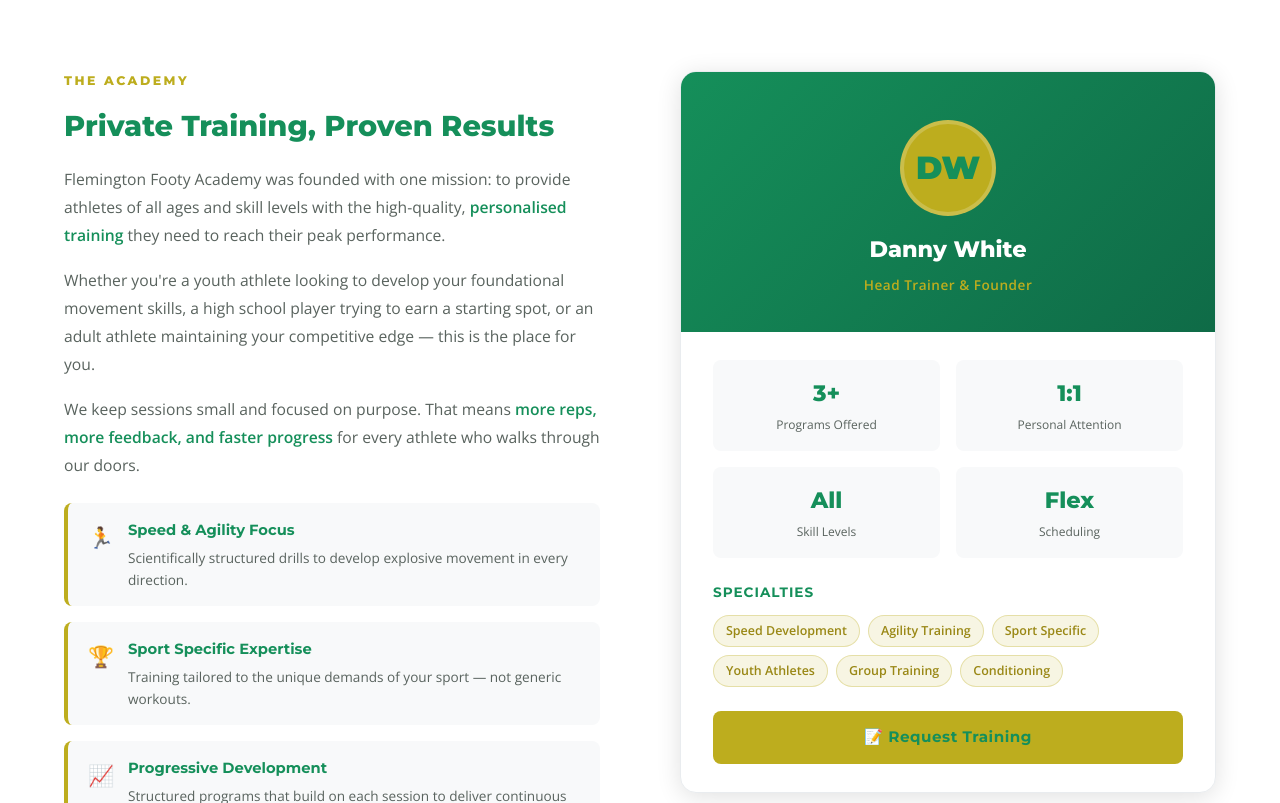
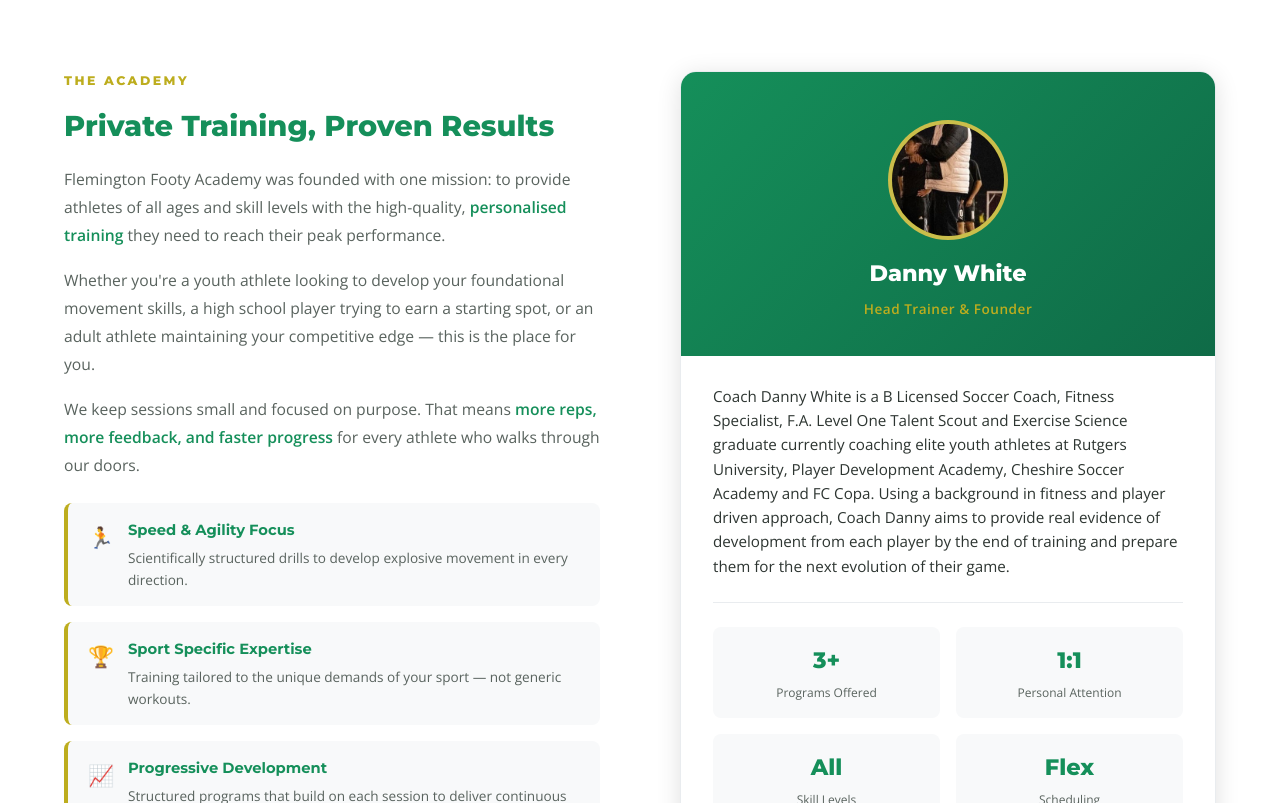
Before and after one commit to dannywhite908/flemingtonfootyacademy, a plain HTML site: page about.html in a window 1280 px wide. Shown: the part 460-1263 px from the top of the page. Drawn offline with nearby package versions, Linux system fonts and the light colour scheme.

Commit message:
Add coach profile image and bio description to about page

```diff
--- a/about.html
+++ b/about.html
@@ -119,12 +119,16 @@
         <!-- Profile Card -->
         <aside class="about-profile-card reveal" aria-label="Trainer profile">
           <div class="profile-card-header">
-            <div class="profile-avatar" aria-label="Trainer initials: DW">DW</div>
+            <img src="images/danny-white-profile.jpeg" alt="Coach Danny White" class="profile-avatar" />
             <div class="profile-name">Danny White</div>
             <div class="profile-role">Head Trainer &amp; Founder</div>
           </div>
 
           <div class="profile-card-body">
+            <div class="profile-bio">
+              <p>Coach Danny White is a B Licensed Soccer Coach, Fitness Specialist, F.A. Level One Talent Scout and Exercise Science graduate currently coaching elite youth athletes at Rutgers University, Player Development Academy, Cheshire Soccer Academy and FC Copa. Using a background in fitness and player driven approach, Coach Danny aims to provide real evidence of development from each player by the end of training and prepare them for the next evolution of their game.</p>
+            </div>
+
             <div class="profile-stat-row">
               <div class="profile-stat">
                 <span class="profile-stat-value">3+</span>
--- a/css/style.css
+++ b/css/style.css
@@ -1006,17 +1006,12 @@ ul { list-style: none; }
 }
 
 .profile-avatar {
-  width: 96px;
-  height: 96px;
+  width: 120px;
+  height: 120px;
   border-radius: 50%;
   background: var(--gold);
-  display: flex;
-  align-items: center;
-  justify-content: center;
-  font-family: var(--font-head);
-  font-weight: 900;
-  font-size: 2rem;
-  color: var(--green);
+  display: block;
+  object-fit: cover;
   margin: 0 auto 16px;
   border: 4px solid rgba(255,255,255,0.2);
 }
@@ -1038,6 +1033,18 @@ ul { list-style: none; }
 
 .profile-card-body {
   padding: 28px 32px;
+}
+
+.profile-bio {
+  margin-bottom: 24px;
+  padding-bottom: 24px;
+  border-bottom: 1px solid var(--light-gray);
+}
+
+.profile-bio p {
+  font-size: 0.95rem;
+  line-height: 1.6;
+  color: var(--dark-text);
 }
 
 .profile-stat-row {
```
Also changed, not shown: images/danny-white-profile.jpeg (added).
